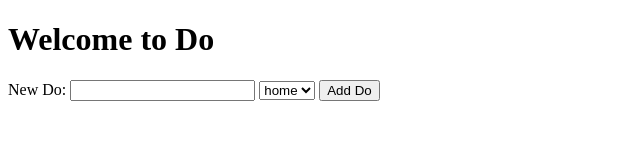
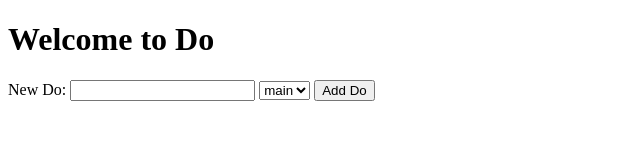
Before and after one commit to ghidalgo93/todo, a plain HTML site: page index.html in a window 1280 px wide. Shown: the full height of the page, 0-640 px from the left. Drawn offline with Linux system fonts and the light colour scheme.

```diff
--- a/index.html
+++ b/index.html
@@ -13,7 +13,7 @@
 			<input id="todo-item" type="text" name="todo-item">
 			<label id="project-label" for="project-pulldown"></label>
 			<select id="project-pulldown" name="project-pulldown">
-				<option id="project-default" value="defaultProject">home</option>
+				<option id="project-default" value="main">main</option>
 			</select>
 			<button id="add-btn">Add Do</button>
 		</div>
```
